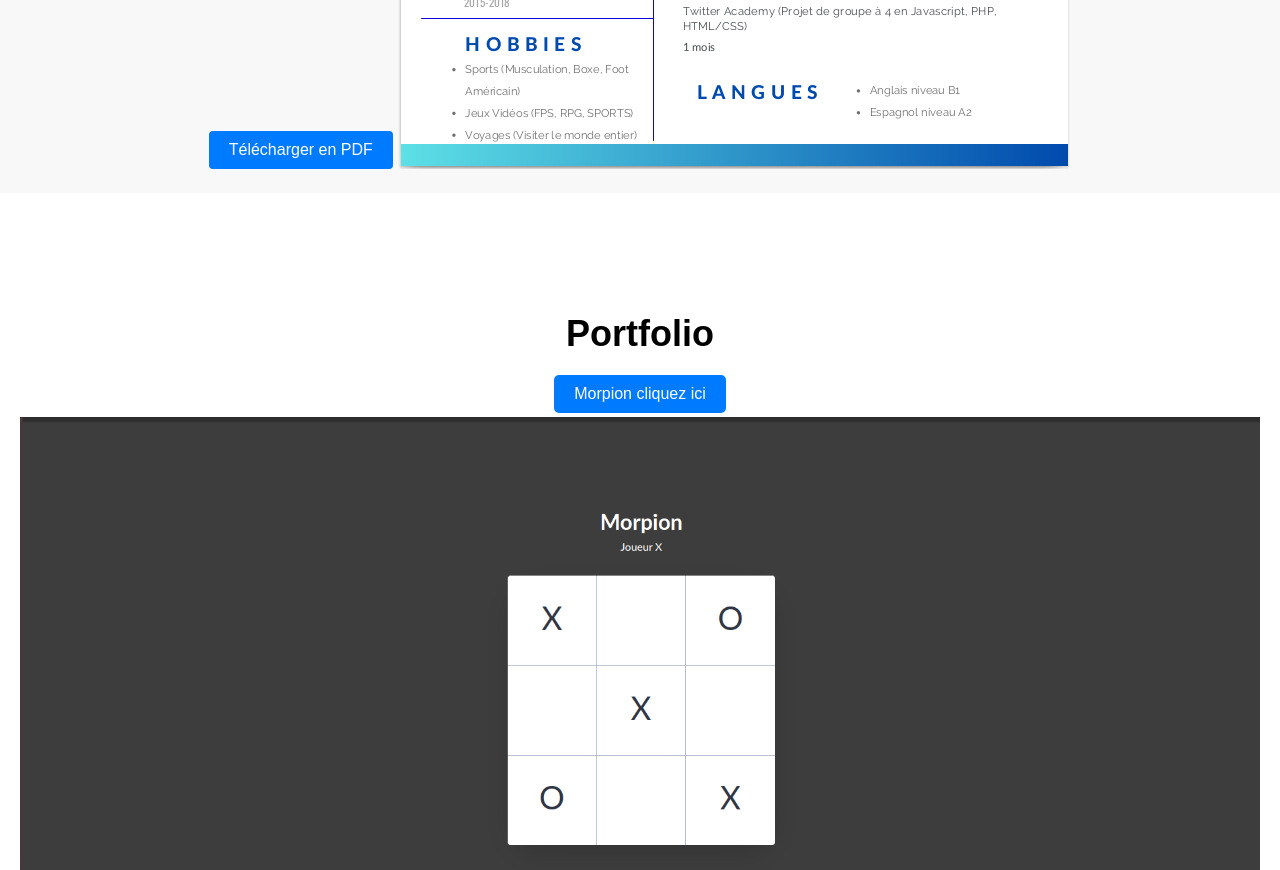
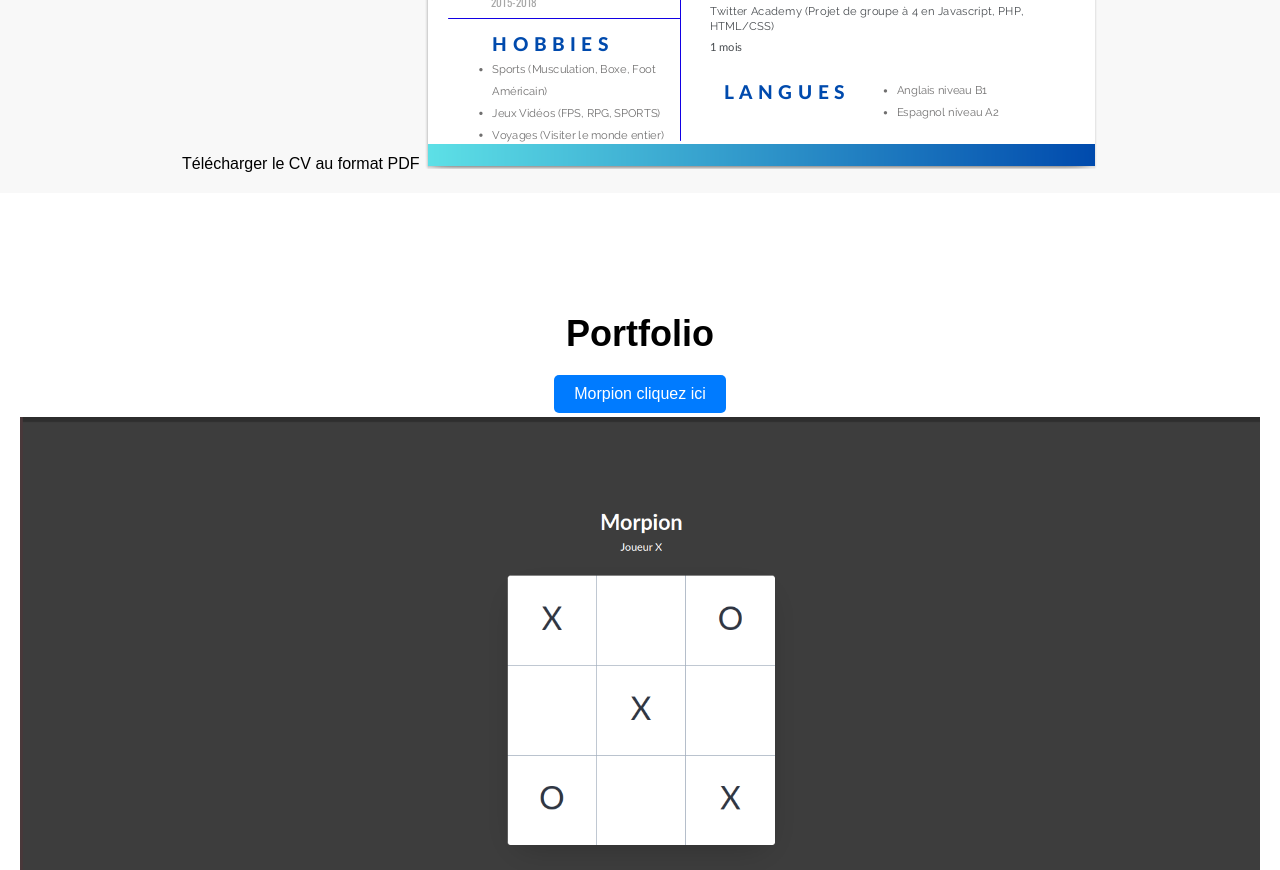
Before and after one commit to Cholo1393/Portfolio, a plain HTML site: page index.html in a window 1280 px wide. Shown: the part 1680-2550 px from the top of the page. Drawn offline with Linux system fonts and the light colour scheme.

Commit message:
portfolio

```diff
--- a/index.css
+++ b/index.css
@@ -615,17 +615,3 @@ footer {
 .button:hover {
   background-color: #0056b3;
 }
-
-.download-button {
-  display: inline-block;
-  background-color: #007bff;
-  color: #fff;
-  padding: 10px 20px;
-  border-radius: 4px;
-  text-decoration: none;
-  transition: background-color 0.3s ease;
-}
-
-.download-button:hover {
-  background-color: #0056b3;
-}
--- a/index.html
+++ b/index.html
@@ -107,11 +107,10 @@
   <section id="cv">
     <div class="container">
       <h2>Curriculum Vitae</h2>
-      <a href="moncv.pdf" download class="download-button">Télécharger en PDF</a>
+      <a href="moncv.pdf" download> Télécharger le CV au format PDF</a>
       <img src="cv.png" id="cvImage">
     </div>
   </section>
-
 
 
   <section id="portfolio">
@@ -146,7 +145,7 @@
       </form>
       <div id="confirmation" style="display: none;">
         <audio src="labo.mp3" autoplay></audio>
-        <img src="" alt="Confirmation">
+        <img src="moi.JPG" alt="Confirmation">
         <h2>Formulaire envoyé avec succès !</h2>
         <p>Merci pour votre message. Nous vous contacterons bientôt.</p>
       </div>
```
